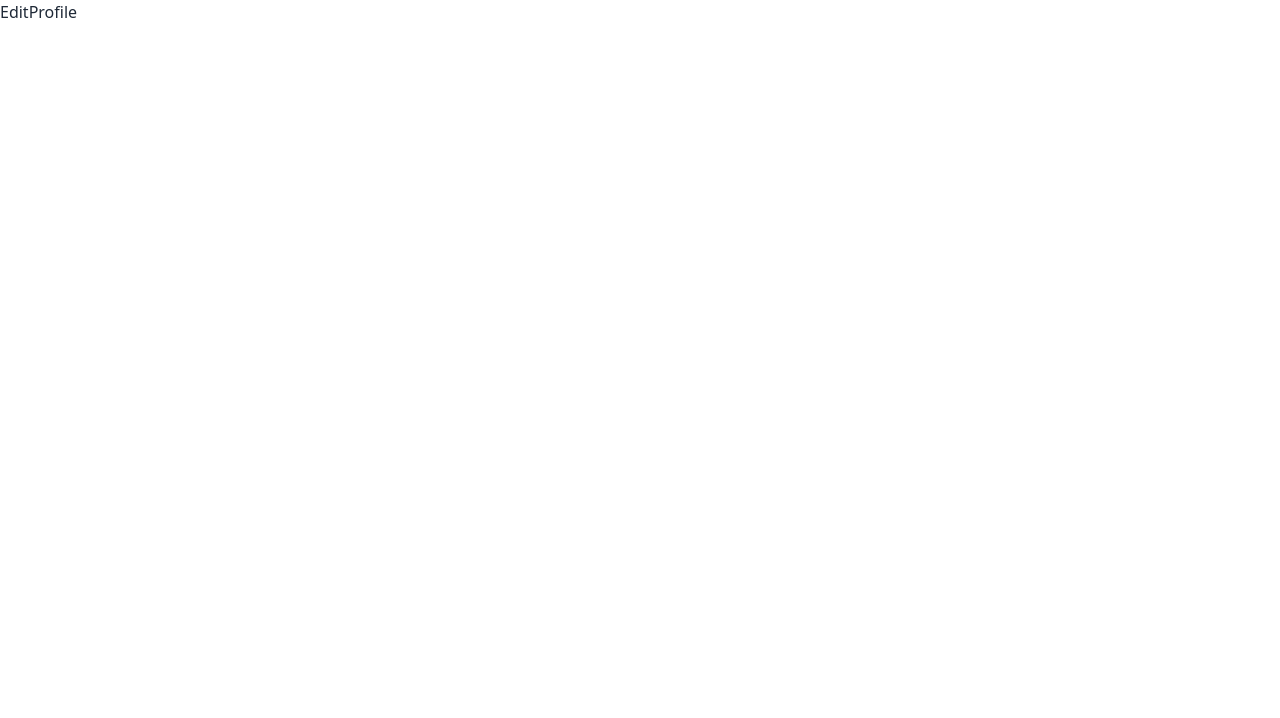
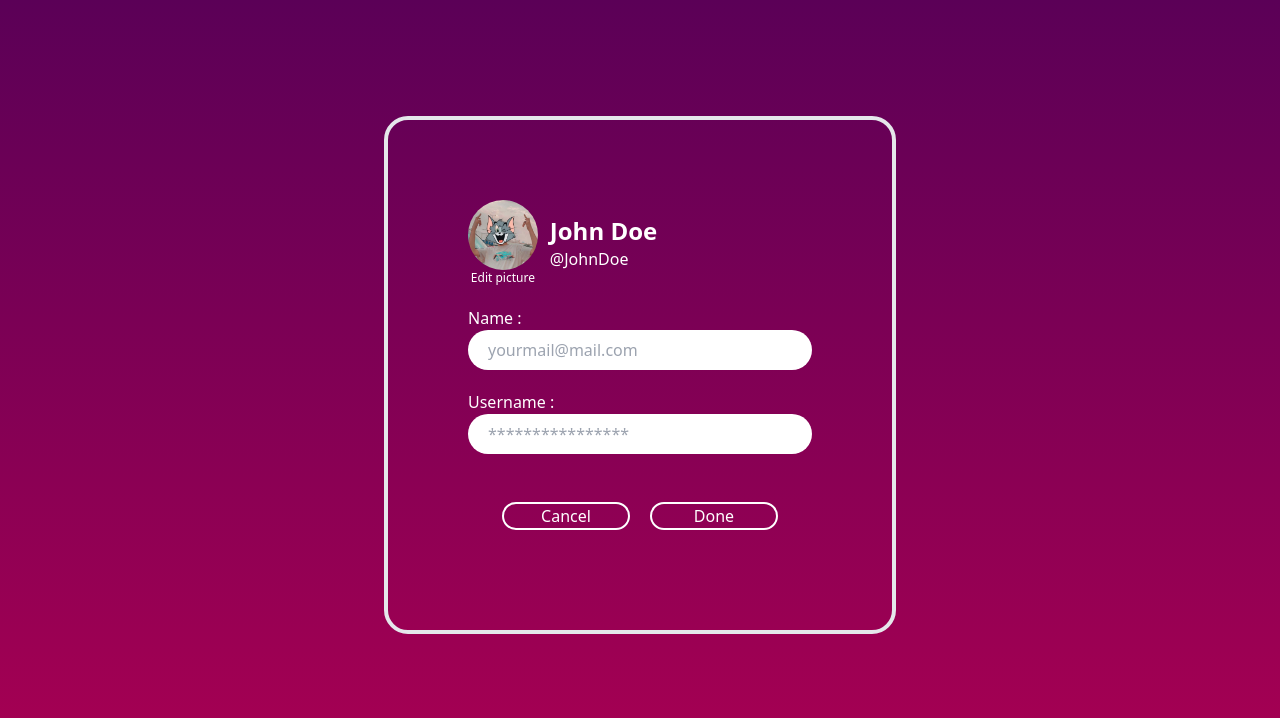
Before and after one commit to kelompok-7-social-media/FE, a React (Vite) app: page /edit-profile in a window 1280 px wide. Shown: the top 718 px of the page. Built offline with nearby package versions, Linux system fonts and the light colour scheme.

Commit message:
feat: created update profile page

```diff
--- a/src/pages/EditProfile.tsx
+++ b/src/pages/EditProfile.tsx
@@ -1,7 +1,54 @@
-import React from "react";
+import { Link } from "react-router-dom";
+import { useState } from "react";
+
+import { ButtonSmall } from "components/Button";
+import Layout from "components/Layout";
 
 const EditProfile = () => {
-  return <div>EditProfile</div>;
+  return (
+    <Layout>
+      <section className="bg-gradient-to-b from-bgpurple to-bgpink h-full pt-40 px-10 sm:pt-24 md:px-32 lg:px-60 xl:px-96">
+        <div className="my-5 sm:border-4 sm:rounded-3xl sm:p-20">
+          <div className="flex items-center mb-5">
+            <span className="flex flex-col items-center duration-300 hover:cursor-pointer active:scale-90">
+              <img
+                className="w-20 rounded-full mx-2"
+                src="src/assets/photo1.jpg"
+                alt="photo"
+              />
+              <span className="text-xs text-white font-light">
+                Edit picture
+              </span>
+            </span>
+            <span className="mx-3 w-full">
+              <p className="text-2xl text-white font-semibold">John Doe</p>
+              <p className="text-white font-light">@JohnDoe</p>
+            </span>
+          </div>
+          <p className="text-white">Name :</p>
+          <input
+            className="w-full rounded-full py-2 px-5 mb-5"
+            type="text"
+            placeholder="yourmail@mail.com"
+          />
+          <p className="text-white">Username :</p>
+          <input
+            className="w-full rounded-full py-2 px-5"
+            type="text"
+            placeholder="****************"
+          />
+          <div className="flex justify-center pt-5 gap-5">
+            <Link className="flex justify-center mt-7 mb-5" to="/profile">
+              <ButtonSmall label="Cancel" />
+            </Link>
+            <Link className="flex justify-center mt-7 mb-5" to="/profile">
+              <ButtonSmall label="Done" />
+            </Link>
+          </div>
+        </div>
+      </section>
+    </Layout>
+  );
 };
 
 export default EditProfile;
```
